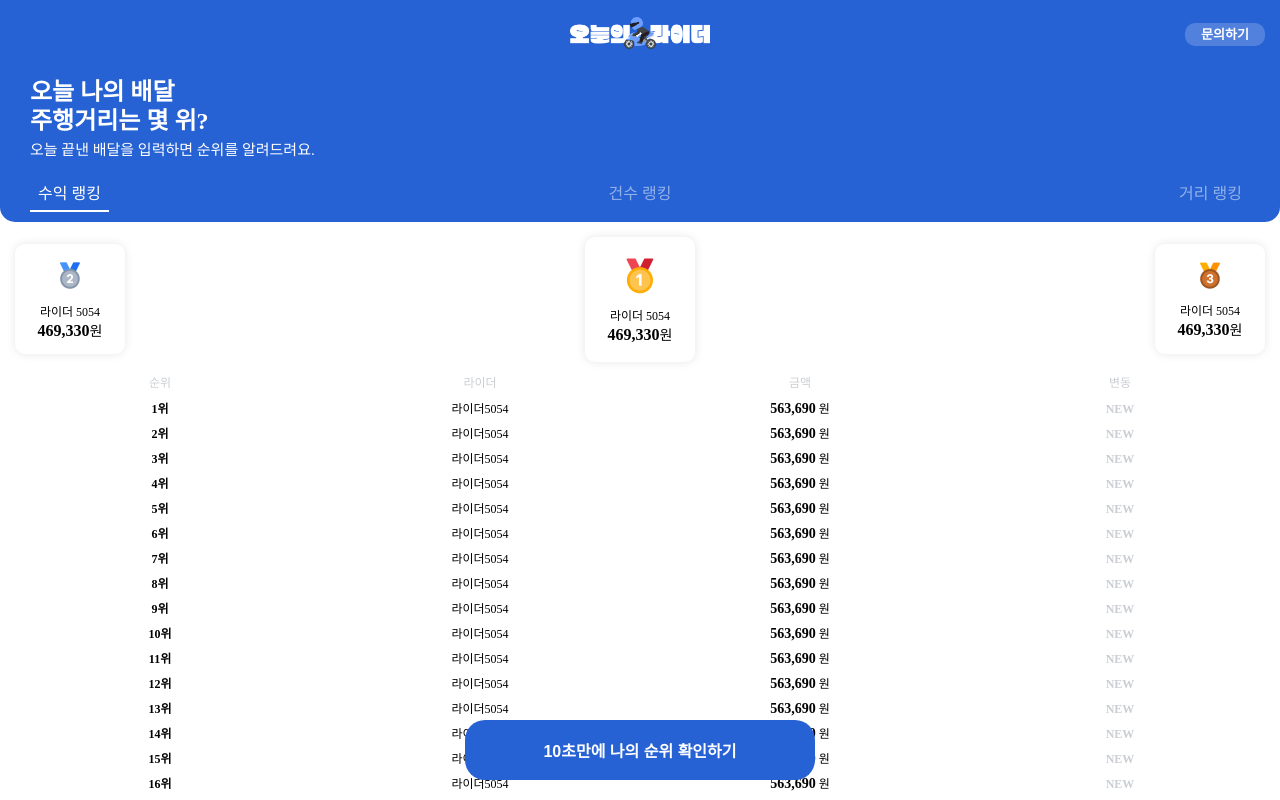
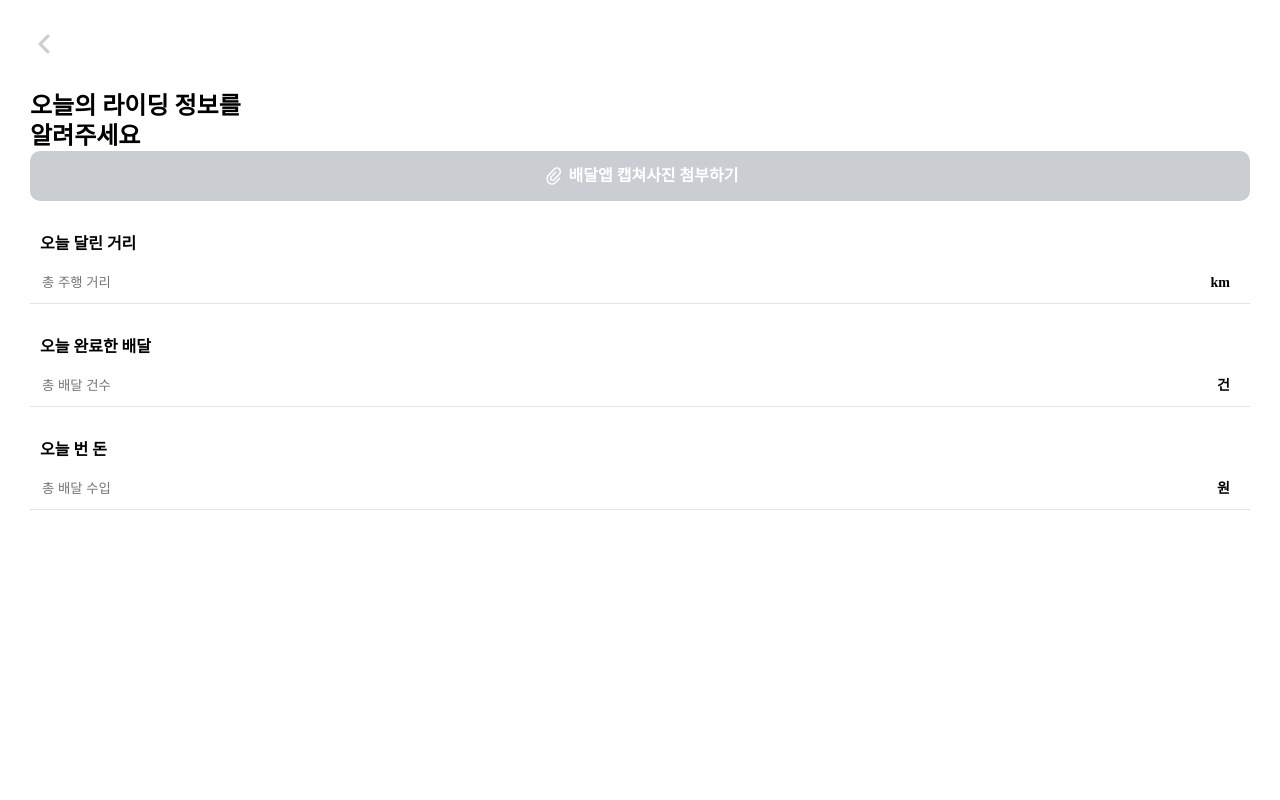
Before and after one commit to minuxx/otto-client-web, a React (Create React App) app: page / in a window 1280 px wide. Shown: the top 800 px of the page. Built offline with nearby package versions, Linux system fonts and the light colour scheme; the HTML template or start-up script is replaced by a standard one.

Commit message:
add: 배달앱 캡쳐사진 첨부 버튼 추가

```diff
--- /dev/null
+++ b/src/components/RidingPictureButton.js
@@ -0,0 +1,35 @@
+import React from 'react'
+import styled from 'styled-components'
+import PictureAttach from '../images/picture-attach.png'
+
+const Button = styled.div`
+    display: flex;
+    justify-content: center;
+    align-items: center;
+
+    font-size: 16px;
+    font-weight: 700;
+    color: #FFFFFF;
+
+    height: 50px;
+    background-color: #CACED3;
+    border-radius: 10px;
+
+    & > img {
+        width: 22px;
+        height: 22px;
+        margin-right: 5px;
+    }
+`
+
+function RidingPictureButton() {
+
+    return (
+        <Button>
+            <img src={PictureAttach} alt="pictureAttach"/>
+            <div>배달앱 캡쳐사진 첨부하기</div>
+        </Button>
+    )
+}
+
+export default RidingPictureButton
--- a/src/views/Controller.js
+++ b/src/views/Controller.js
@@ -13,7 +13,7 @@ const Container = styled.div`
 
 function Controller() {
   const pages = [
-    <Ranking/>,
+    <RidingInfo/>,
   ];
 
   const {state: {page}} = useContext(GlobalContext)
--- a/src/views/RidingInfo.js
+++ b/src/views/RidingInfo.js
@@ -2,6 +2,7 @@ import React from 'react'
 import styled from 'styled-components'
 import BackHeader from '../components/BackHeader'
 import RidingInfoInput from '../components/RidingInfoInput'
+import RidingPictureButton from '../components/RidingPictureButton'
 
 const Wrapper = styled.div`
     padding: 30px;ß
@@ -23,6 +24,8 @@ function RidingInfo() {
                 오늘의 라이딩 정보를<br></br>알려주세요
             </Title>
 
+            <RidingPictureButton />
+
             <RidingInfoInput inputSetting={{ label: '오늘 달린 거리', hint: '총 주행 거리', unit: 'km' }}/>
             <RidingInfoInput inputSetting={{ label: '오늘 완료한 배달', hint: '총 배달 건수', unit: '건' }}/>
             <RidingInfoInput inputSetting={{ label: '오늘 번 돈', hint: '총 배달 수입', unit: '원' }}/>
```
Also changed, not shown: src/images/picture-attach.png (added).
